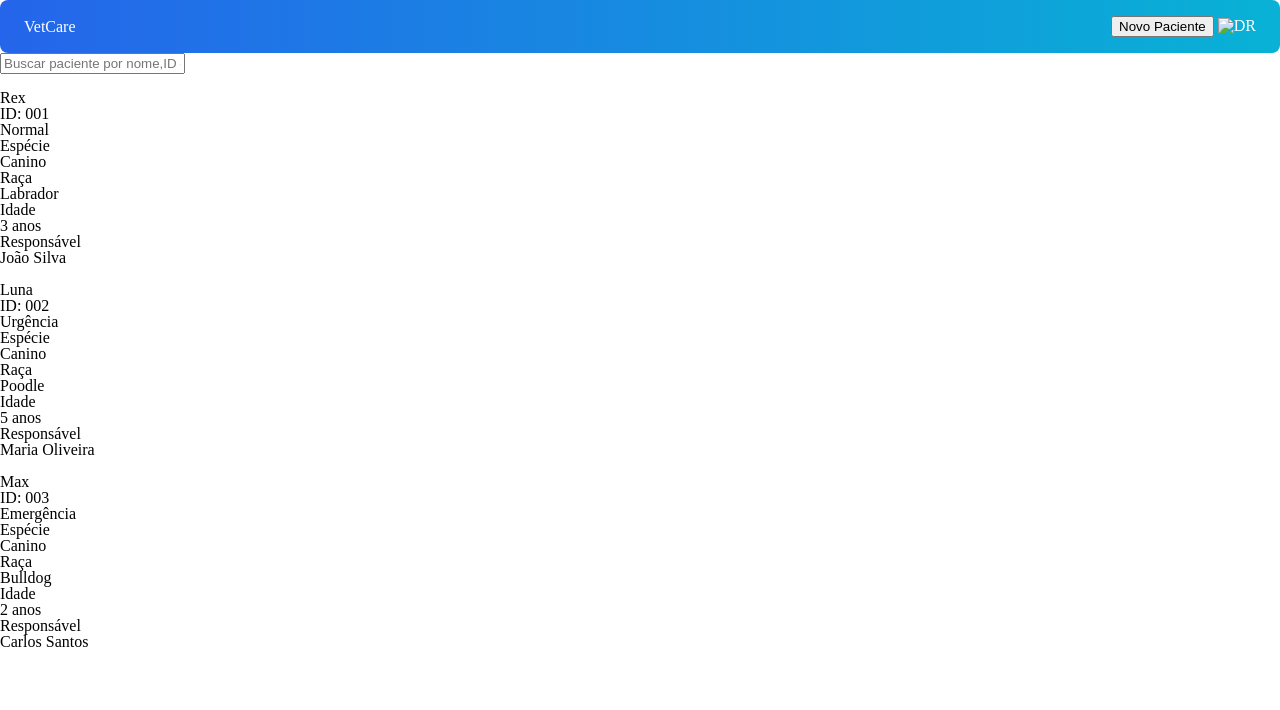
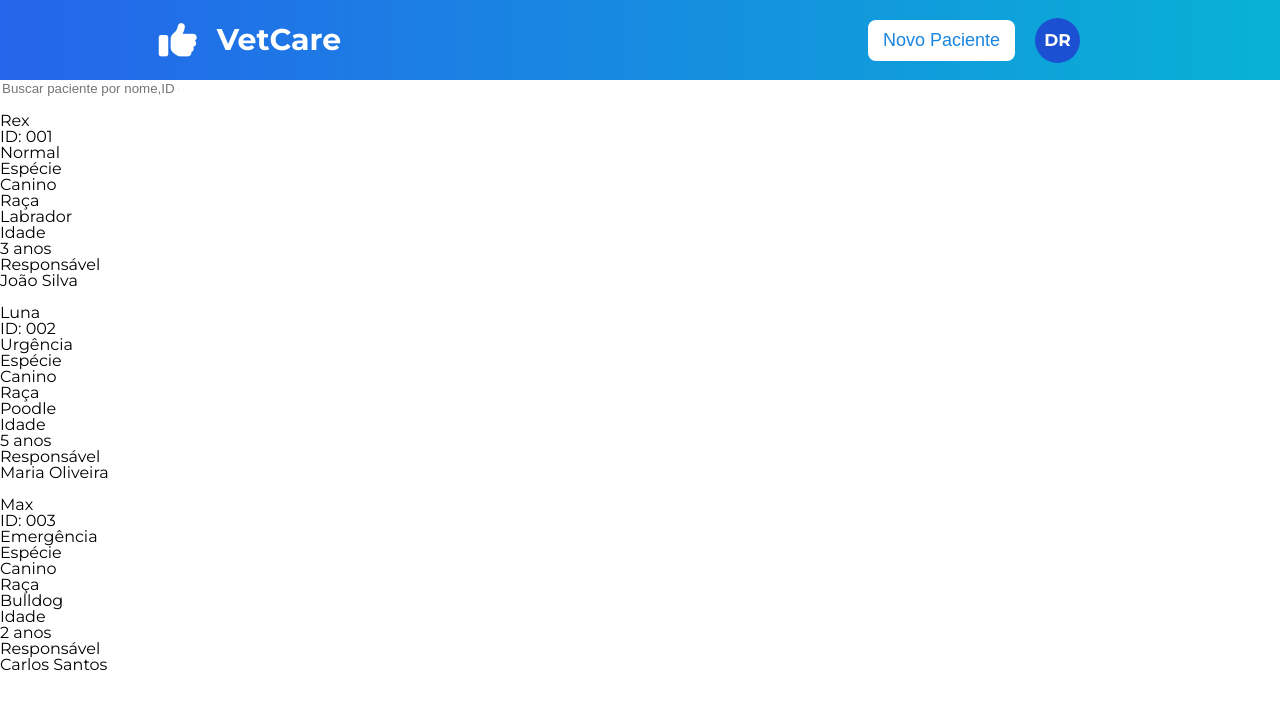
Before and after one commit to Kaue-LS/hackaton, a Flask app: page / in a window 1280 px wide. Shown: the top 710 px of the page. Run offline with Flask 3, Linux system fonts and the light colour scheme.

Commit message:
feat: header desktop complete

```diff
--- a/static/home.css
+++ b/static/home.css
@@ -1,8 +1,52 @@
-.header {
-  padding: 16px 24px;
+/* HEADER */
+
+.header .header_logo {
   display: flex;
+  justify-content: center;
+  align-items: center;
+  position: relative;
+  gap: 20px;
+  width: 100%;
+  height: 100%;
+  max-width: 100px;
+}
+.header .header_logo i {
+  position: relative;
+  font-size: 38px;
+}
+.header .header_logo h1 {
+  font-weight: 700;
+  line-height: auto;
+  font-size: 30px;
+}
+.header .header_userOp {
+  display: inline-flex;
   justify-content: space-between;
   align-items: center;
-  color: white;
-  border-radius: 8px;
+  gap: 20px;
 }
+.header .header_userOp .header_button {
+  background: var(--color_white);
+  color: var(--color_blue);
+  font-weight: 500;
+  font-size: 18px;
+  padding: 10px 15px;
+}
+.header .header_userOp .header_user {
+  width: 45px;
+  height: 45px;
+  max-width: 100%;
+  max-height: 100%;
+  text-align: center;
+  display: inline-flex;
+  align-items: center;
+  justify-content: center;
+  border-radius: 100%;
+  overflow: hidden;
+  background: var(--color_blue-dark);
+  color: var(--color_white);
+}
+.header .header_userOp .header_user span {
+  font-size: 17px;
+  font-weight: 700;
+}
--- /dev/null
+++ b/static/js/icons.js
@@ -0,0 +1,8 @@
+var camera = window.FontAwesome.icon({ prefix: 'fas', iconName: 'camer' })
+const svgIconLogo = `
+  <svg xmlns="http://www.w3.org/2000/svg" width="32" height="32" fill="currentColor" viewBox="0 0 24 24">
+    <path d="M12 2L2 12h3v8h6v-6h2v6h6v-8h3z"/>
+  </svg>
+`;
+
+document.getElementById("iconLogo").innerHTML = camera;
--- a/static/style.css
+++ b/static/style.css
@@ -130,3 +130,28 @@ table {
   border-collapse: collapse;
   border-spacing: 0;
 }
+
+/* My css */
+body {
+  font-family: "Montserrat", sans-serif !important;
+  font-optical-sizing: auto;
+  font-style: normal;
+}
+.header {
+  padding: 0px 200px;
+  min-height: 80px;
+  display: flex;
+  justify-content: space-between;
+  align-items: center;
+  color: white;
+}
+button,
+input[type="text"] {
+  border-radius: 8px;
+  border: none;
+  outline: none;
+}
+a {
+  color: currentColor;
+  text-decoration: none;
+}
--- a/static/variable.css
+++ b/static/variable.css
@@ -4,6 +4,8 @@
   --color_bg_white: #f0f9ff;
   --color_white: #ffff;
   --color_black: #000000;
+  --color_blue: #1885e0;
+  --color_blue-dark: #1b50d2;
 }
 
 .blue_basic {
--- a/templates/index.html
+++ b/templates/index.html
@@ -6,20 +6,30 @@
     <meta name="viewport" content="width=device-width, initial-scale=1.0">
     <title>VETCARE - Home</title>
     <link rel="stylesheet" href="/static/style.css">
+    <link rel="stylesheet" href="https://cdnjs.cloudflare.com/ajax/libs/font-awesome/6.4.0/css/all.min.css">
+    <script defer src="../static/js/icons.js"></script>
+    <link rel="preconnect" href="https://fonts.googleapis.com">
+    <link rel="preconnect" href="https://fonts.gstatic.com" crossorigin>
+    <link href="https://fonts.googleapis.com/css2?family=Montserrat:ital,wght@0,100..900;1,100..900&display=swap"
+        rel="stylesheet">
 </head>
 
 <body>
     <header id="header" class="header bg_blue_gradient_left">
         <div class="header_logo">
+            <span id="iconLogo">
+                <i class="fa-solid fa-thumbs-up"></i>
+            </span>
             <h1>VetCare</h1>
         </div>
         <div class="header_userOp">
-            <button>
-                Novo Paciente
+            <button class="header_button">
+                <a href="#">Novo Paciente</a>
             </button>
-            <span>
-                <img src="" alt="DR">
-            </span>
+            <div class="header_user">
+                <!-- <img src="" alt="DR"> -->
+                <span>DR</span>
+            </div>
         </div>
     </header>
     <main class="main_home">
```
